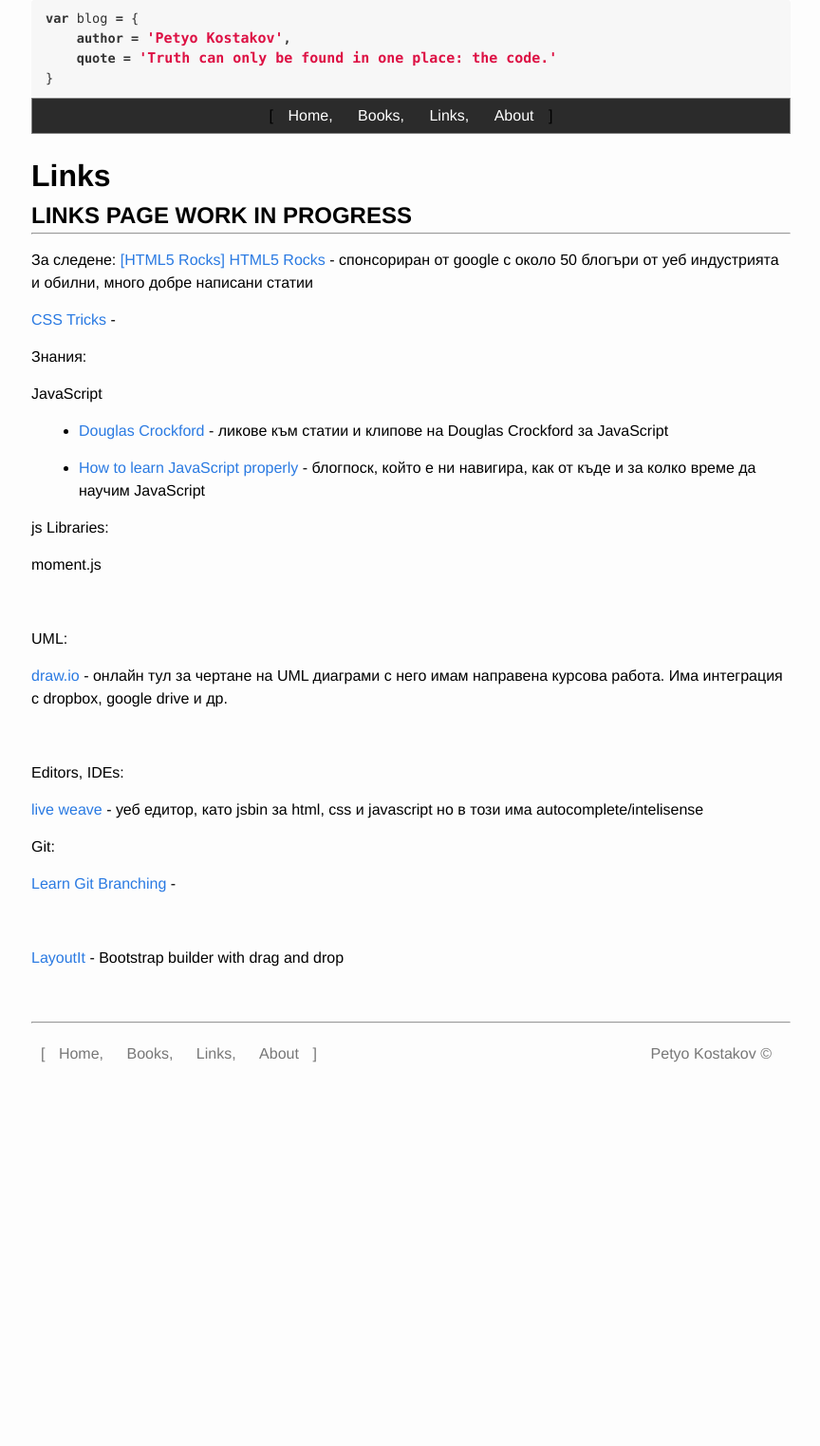
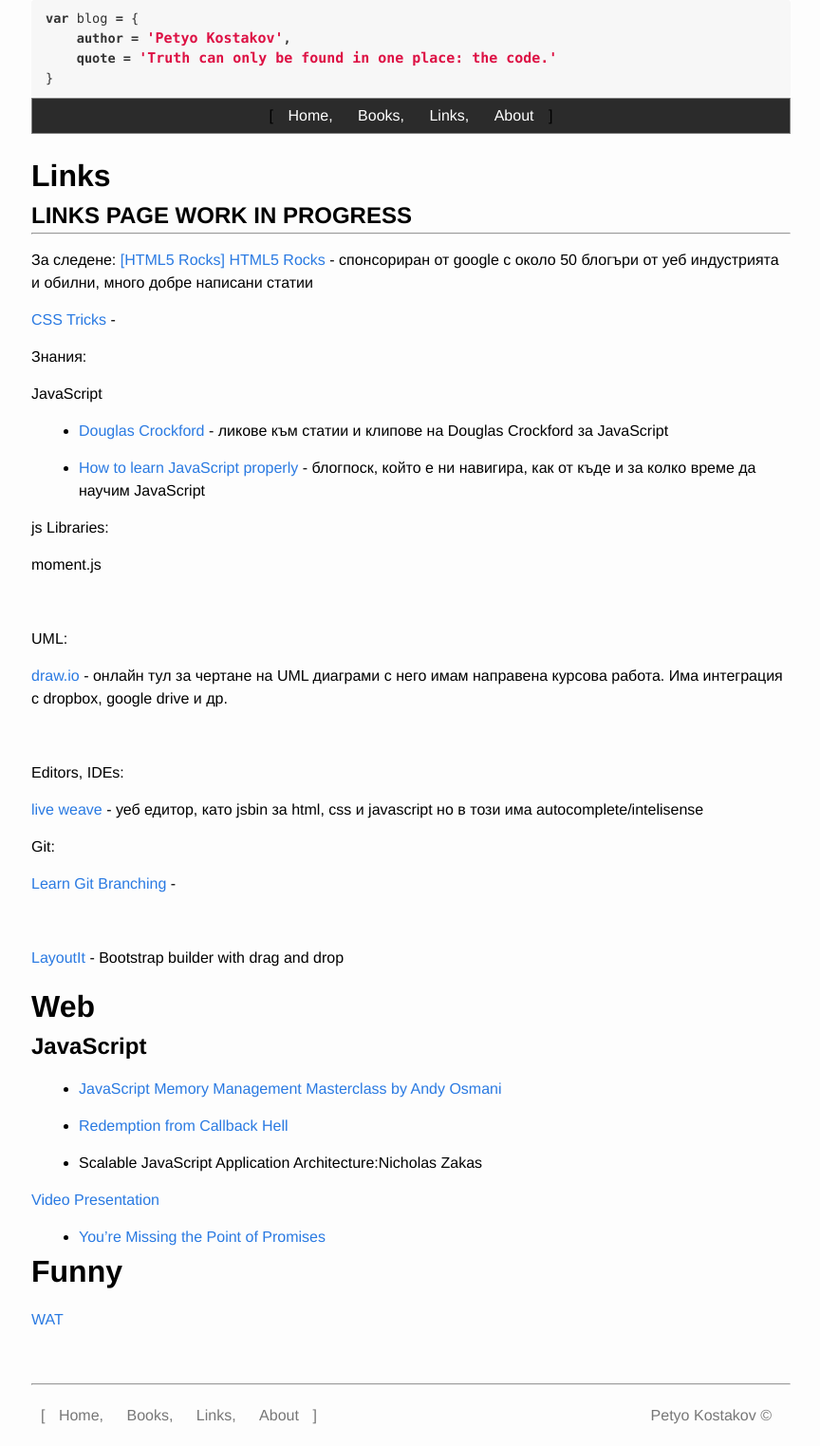
Before and after one commit to PetyoKostakov/PetyoKostakov.github.io, a Jekyll site: the page built from links/index.md, in a window 1280 px wide. Shown: the whole page at 95% size, without its empty margins (207-1071 px from the left). Built offline with Jekyll 4.4.1, drawn with Linux system fonts in a browser that asks for light colours; Markdown is read by kramdown in place of the engine named in the settings; before the commit the page ends 1142 px from its top, so only the background shows below that.

Commit message:
Links page more material

```diff
--- a/links/index.md
+++ b/links/index.md
@@ -45,3 +45,22 @@ Git:
 &nbsp;
 
 <a href="http://www.layoutit.com/">LayoutIt</a> - Bootstrap builder with drag and drop
+
+# Web
+
+## JavaScript
+
+* [JavaScript Memory Management Masterclass by Andy Osmani](https://speakerdeck.com/addyosmani/javascript-memory-management-masterclass)
+
+* [Redemption from Callback Hell](https://www.youtube.com/watch?v=hf1T_AONQJU)
+
+* Scalable JavaScript Application Architecture:Nicholas Zakas
+
+[Video](https://www.youtube.com/watch?v=vXjVFPosQHw)
+[Presentation](http://www.slideshare.net/nzakas/scalable-javascript-application-architecture)
+
+* [You're Missing the Point of Promises](http://domenic.me/2012/10/14/youre-missing-the-point-of-promises/)
+
+# Funny
+
+[WAT](https://www.destroyallsoftware.com/talks/wat)
```
Also changed, not shown: _drafts/draft.md (added, +4 -0 lines).
